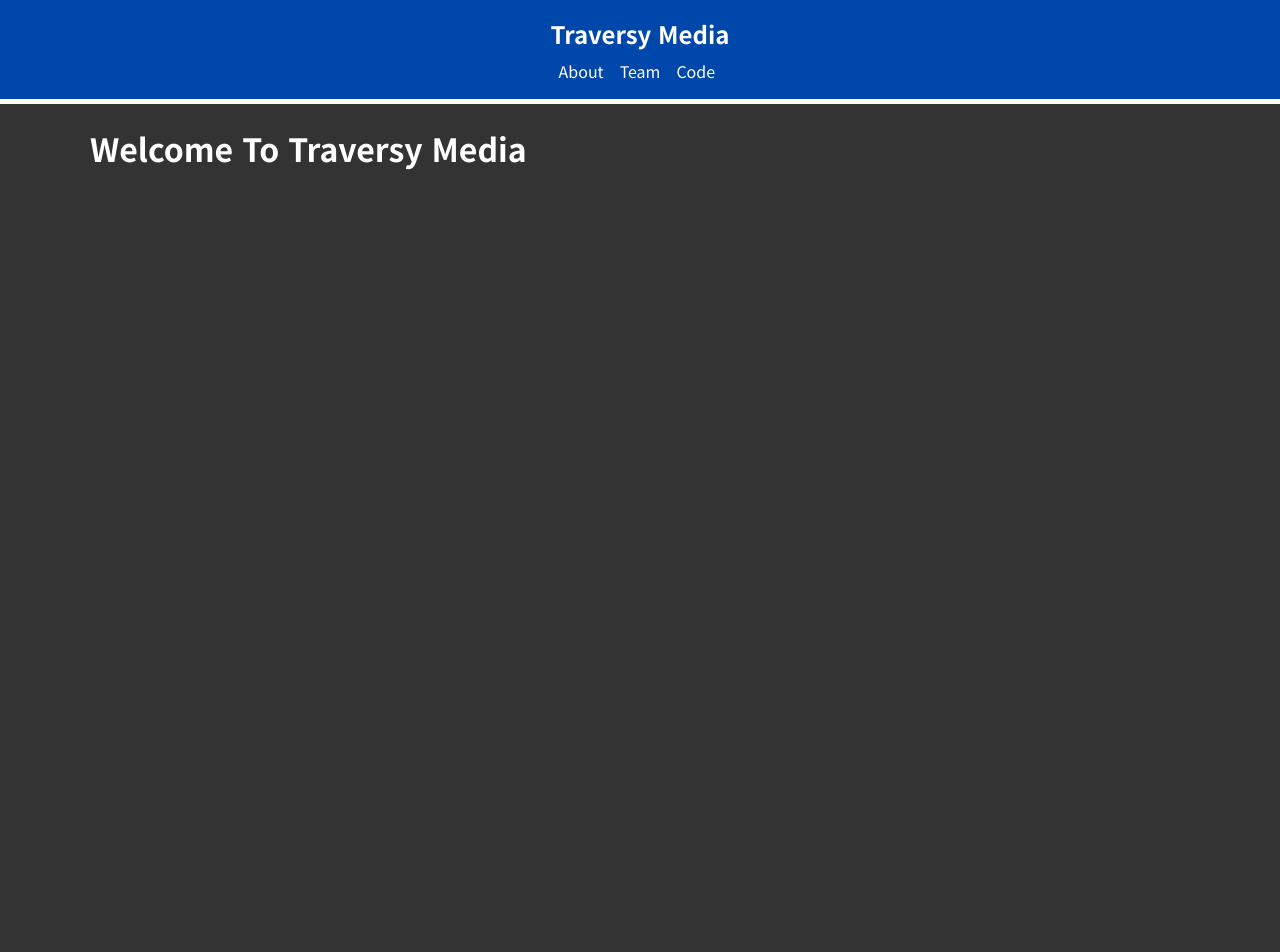
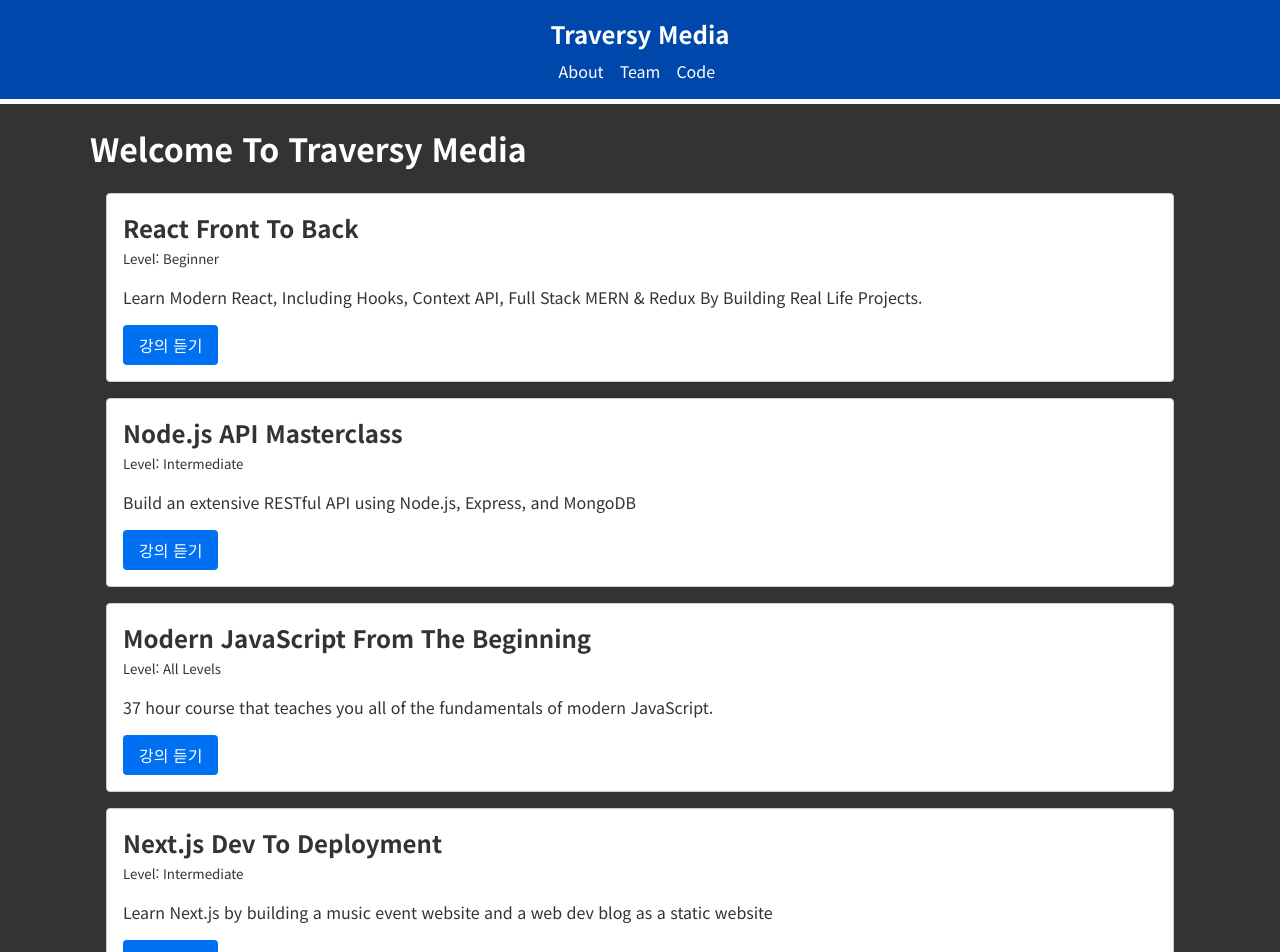
Before and after one commit to Dorabang/NextJs, a Next.js app: page / in a window 1280 px wide. Shown: the top 952 px of the page. Before the commit the page ends 800 px from the top, so only its background shows below. Built offline with nearby package versions, Linux system fonts and the light colour scheme.

Commit message:
feat: course 추가, 검색기능 WIP

```diff
--- /dev/null
+++ b/app/api/courses/data.json
@@ -0,0 +1,37 @@
+[
+  {
+    "id": 1,
+    "title": "React Front To Back",
+    "description": "Learn Modern React, Including Hooks, Context API, Full Stack MERN & Redux By Building Real Life Projects.",
+    "link": "https://www.traversymedia.com/Modern-React-Front-To-Back-Course",
+    "level": "Beginner"
+  },
+  {
+    "id": 2,
+    "title": "Node.js API Masterclass",
+    "description": "Build an extensive RESTful API using Node.js, Express, and MongoDB",
+    "link": "https://www.traversymedia.com/node-js-api-masterclass",
+    "level": "Intermediate"
+  },
+  {
+    "id": 3,
+    "title": "Modern JavaScript From The Beginning",
+    "description": "37 hour course that teaches you all of the fundamentals of modern JavaScript.",
+    "link": "https://www.traversymedia.com/modern-javascript-2-0",
+    "level": "All Levels"
+  },
+  {
+    "id": 4,
+    "title": "Next.js Dev To Deployment",
+    "description": "Learn Next.js by building a music event website and a web dev blog as a static website",
+    "link": "https://www.traversymedia.com/next-js-dev-to-deployment",
+    "level": "Intermediate"
+  },
+  {
+    "id": 5,
+    "title": "50 Projects in 50 Days",
+    "description": "Sharpen your skills by building 50 quick, unique & fun mini projects.",
+    "link": "https://www.traversymedia.com/50-Projects-In-50-Days",
+    "level": "Beginner"
+  }
+]
--- /dev/null
+++ b/app/api/courses/route.js
@@ -0,0 +1,23 @@
+import courses from './data.json';
+import { NextResponse } from 'next/server';
+import { v4 as uuidv4 } from 'uuid';
+
+export async function GET(request) {
+  return NextResponse.json(courses);
+}
+
+export async function POST(request) {
+  const { title, description, level, link } = await request.json();
+
+  const newCourse = {
+    id: uuidv4(),
+    title,
+    description,
+    level,
+    link,
+  };
+
+  courses.push(newCourse);
+
+  return NextResponse.json(courses);
+}
--- /dev/null
+++ b/app/api/courses/search/route.js
@@ -0,0 +1,11 @@
+import { NextResponse } from 'next/server';
+import courses from '../data.json';
+
+export async function GET(request) {
+  const { searchParams } = new URL(request.url);
+  const query = searchParams.get('query');
+  const filteredCourses = courses.filter((course) => {
+    return course.title.toLowerCase().includes(query.toLowerCase());
+  });
+  return NextResponse.json(filteredCourses);
+}
--- /dev/null
+++ b/app/components/Courses.tsx
@@ -0,0 +1,28 @@
+import Link from 'next/link';
+
+interface courseType {
+  id: number;
+  title: string;
+  level: string;
+  description: string;
+  link: string;
+}
+
+const Courses = ({ courses }: { courses: [] }) => {
+  return (
+    <div className='courses'>
+      {courses.map((course: courseType) => (
+        <div key={course.id} className='card'>
+          <h2>{course.title}</h2>
+          <small>Level: {course.level}</small>
+          <p>{course.description}</p>
+          <Link href={course.link} target='_blank' className='btn'>
+            강의 듣기
+          </Link>
+        </div>
+      ))}
+    </div>
+  );
+};
+
+export default Courses;
--- a/app/page.tsx
+++ b/app/page.tsx
@@ -1,8 +1,33 @@
+'use client';
+import { useState, useEffect } from 'react';
+import LoadingPage from './loading';
+import Courses from './components/Courses';
+
 const HomePage = () => {
+  const [courses, setCourses] = useState([]);
+  const [loading, setLoading] = useState(true);
+
+  useEffect(() => {
+    const fetchCourses = async () => {
+      const res = await fetch('/api/courses');
+      const data = await res.json();
+      setCourses(data);
+      setLoading((prev) => !prev);
+    };
+
+    fetchCourses();
+  }, []);
+
+  if (loading) {
+    return <LoadingPage />;
+  }
+
   return (
-    <div>
+    <>
       <h1>Welcome To Traversy Media</h1>
-    </div>
+      {/* @ts-expect-error Server Component */}
+      <Courses courses={courses} />
+    </>
   );
 };
 
```
Also changed, not shown: app/components/CourseSearch.tsx (added, +26 -0 lines).
